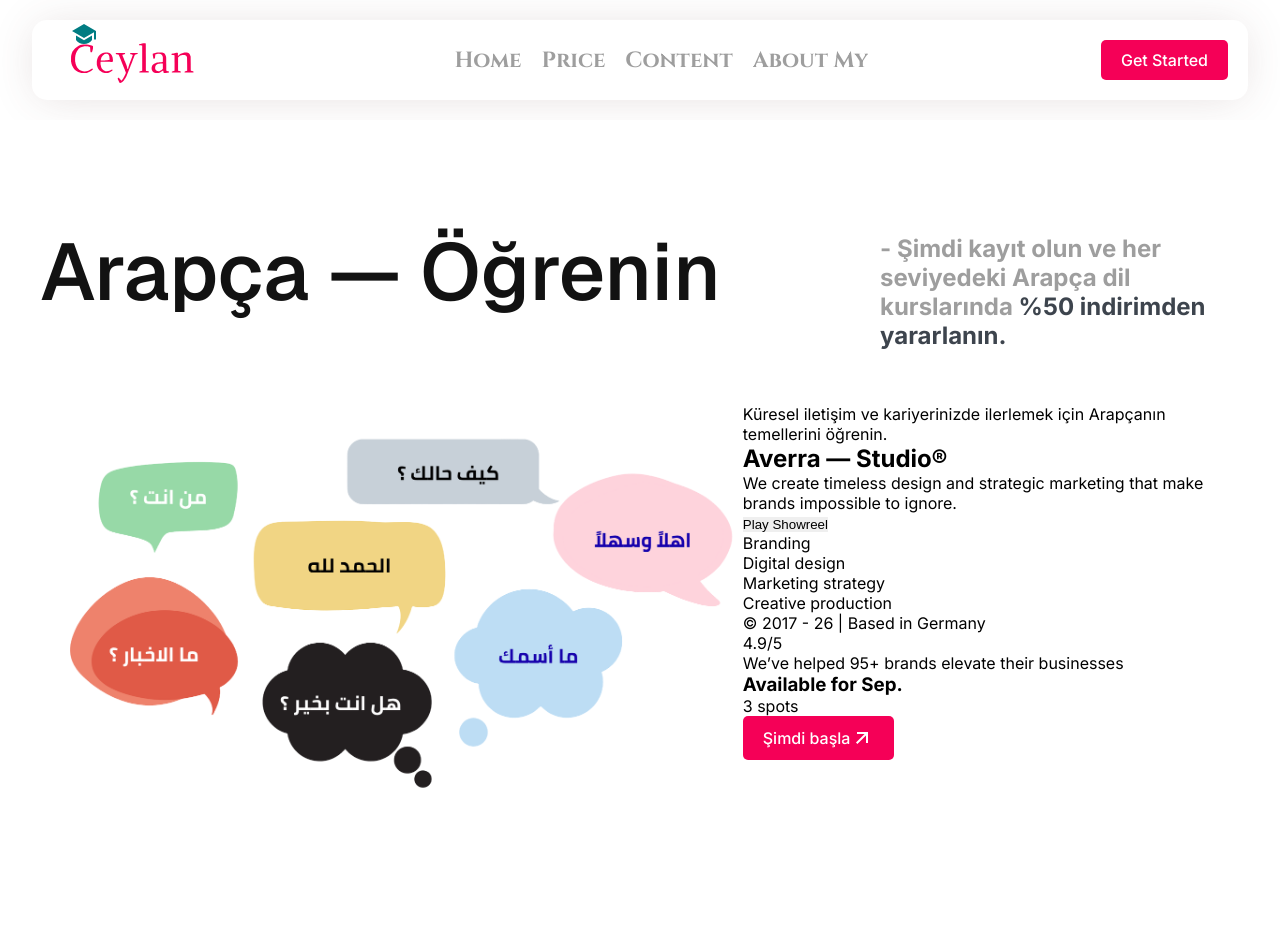
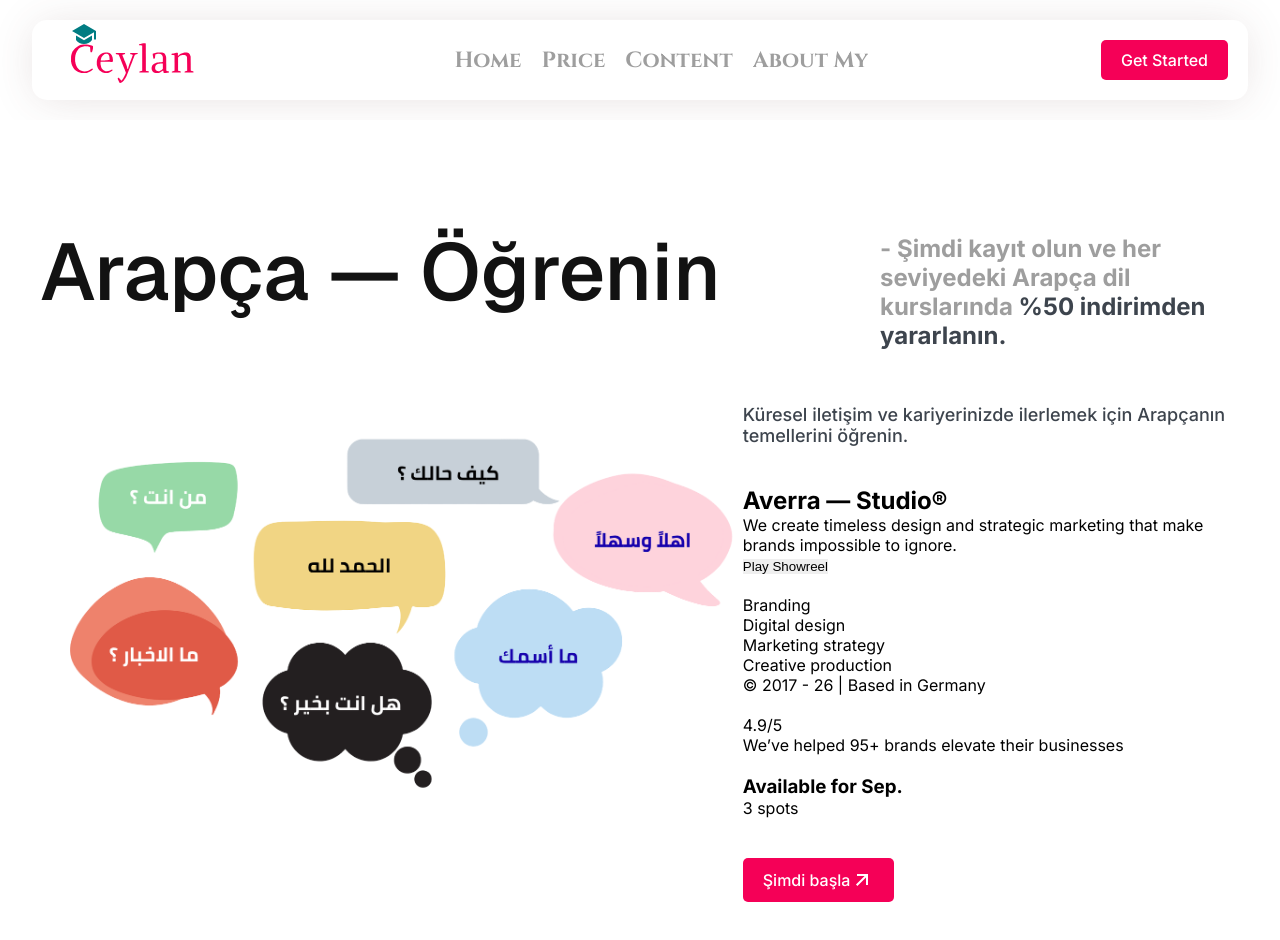
Before and after one commit to a00ae/Ceylan-Academic, a React (Vite) app: page / in a window 1280 px wide. Shown: the top 940 px of the page. Before the commit the page ends 883 px from the top, so only its background shows below. Built offline with nearby package versions, Linux system fonts and the light colour scheme.

Commit message:
fix grid pento

```diff
--- a/src/components/layout/Main/Main.tsx
+++ b/src/components/layout/Main/Main.tsx
@@ -1,4 +1,5 @@
 import Service from "./section-1/Service.tsx";
+import { memo } from "react";
 
 const Main = () => {
   return (
@@ -13,4 +14,4 @@
   );
 };
 
-export default Main;
+export default memo(Main);
--- a/src/components/layout/Main/section-1/Service.module.scss
+++ b/src/components/layout/Main/section-1/Service.module.scss
@@ -71,5 +71,15 @@
         -ms-user-select: none; /* IE/Edge القديم */
       }
     }
+    &_specifications {
+      display: grid;
+      grid-template-columns: 1;
+      gap: var(--gap-md);
+      .service_specifications-desc {
+        font-size: var(--font-size-sm);
+        font-weight: var(--font-weight-main);
+        color: var(--border-color);
+      }
+    }
   }
 }
--- a/src/components/layout/Main/section-1/Service.tsx
+++ b/src/components/layout/Main/section-1/Service.tsx
@@ -19,11 +19,11 @@
           <div className={styles["service_img_box-img"]}>
             <img draggable={false} src={ArbiacLanguage} alt="Arapça öğrenin" />
           </div>
-          <div className={styles["service_specifications"]}>
-            <p>
+          <div className={styles["service_img_specifications"]}>
+            <div className={styles["service_specifications-desc"]}>
               Küresel iletişim ve kariyerinizde ilerlemek için Arapçanın
               temellerini öğrenin.
-            </p>
+            </div>
             <BentoGrid />
             <a href="#">
               <Button style={{ display: "flex", alignItems: "center" }}>
--- /dev/null
+++ b/src/components/ui/Card/BentoGrid.scss
@@ -0,0 +1,5 @@
+.bento-container {
+    display: grid;
+    grid-template-columns: auto;
+    gap: var(--gap-sm);
+}
--- a/src/components/ui/Card/BentoGrid.tsx
+++ b/src/components/ui/Card/BentoGrid.tsx
@@ -1,5 +1,5 @@
 import { gridData } from '../../layout/Main/section-1/gridData.ts';
-// import './BentoGrid.scss';
+import './BentoGrid.scss';
 
 export function BentoGrid() {
   return (
```
